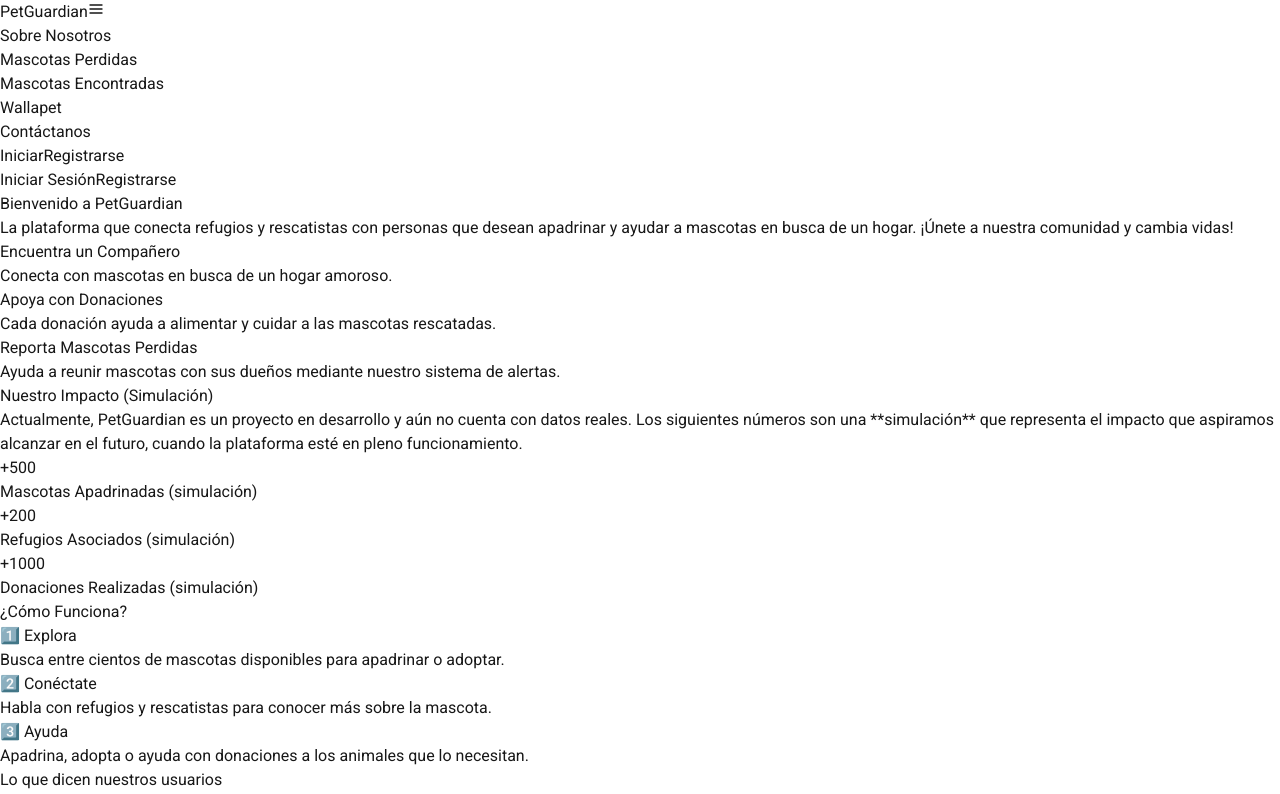
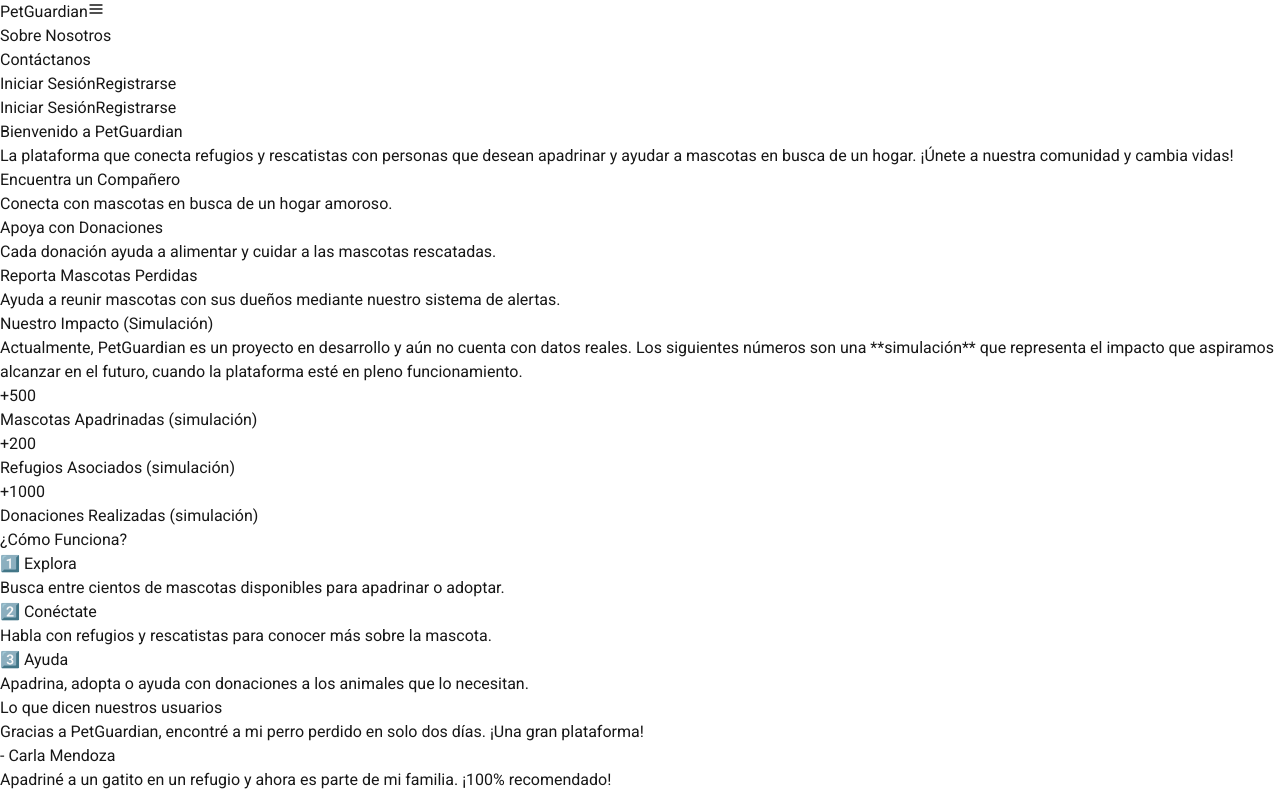
Before and after one commit to Mrec2/petguardian-frontend, a Next.js app: page / in a window 1280 px wide. Shown: the top 794 px of the page. Built offline with nearby package versions, Linux system fonts and the light colour scheme.

Commit message:
It was added Zustand to manage global context for variables and works.

```diff
--- a/package.json
+++ b/package.json
@@ -13,7 +13,8 @@
     "next": "15.1.7",
     "react": "^19.0.0",
     "react-dom": "^19.0.0",
-    "react-icons": "^5.5.0"
+    "react-icons": "^5.5.0",
+    "zustand": "^5.0.3"
   },
   "devDependencies": {
     "@eslint/eslintrc": "^3",
--- a/src/app/layout.tsx
+++ b/src/app/layout.tsx
@@ -8,6 +8,7 @@ import { useTokenLogger } from "@/hooks/useTokenLogger";
 
 export default function RootLayout({ children }: { children: React.ReactNode }) {
   useTokenLogger();
+
   return (
     <html lang="es">
       <body className={`bg-black text-white h-screen ${roboto.className} antialiased`}>
--- a/src/components/navbar.tsx
+++ b/src/components/navbar.tsx
@@ -3,9 +3,11 @@
 import { useState } from "react";
 import Link from "next/link";
 import { FiMenu, FiX } from "react-icons/fi";
+import { useAuthStore } from "@/hooks/authStore";
 
 export default function Navbar() {
   const [isOpen, setIsOpen] = useState(false);
+  const { isAuthenticated, logout } = useAuthStore();
 
   return (
     <nav className="bg-gray-900 shadow-lg fixed top-0 w-full z-20">
@@ -21,41 +23,41 @@ export default function Navbar() {
           {isOpen ? <FiX /> : <FiMenu />}
         </button>
 
+
         <ul
           className={`lg:flex space-x-6 absolute lg:static top-16 left-0 w-full bg-gray-900 lg:bg-transparent p-6 lg:p-0 ${
             isOpen ? "block" : "hidden"
           } transition-all duration-300 lg:flex-row flex-col items-center`}
         >
-          <li>
-            <Link href="/about" className="hover:text-yellow-400">
-              Sobre Nosotros
-            </Link>
+
+          <li><Link href="/about" className="hover:text-yellow-400">Sobre Nosotros</Link></li>
+          <li><Link href="/contact" className="hover:text-yellow-400">Contáctanos</Link></li>
+
+
+          {isAuthenticated && (
+            <>
+              <li><Link href="/lost-pets" className="hover:text-yellow-400">Mascotas Perdidas</Link></li>
+              <li><Link href="/found-pets" className="hover:text-yellow-400">Mascotas Encontradas</Link></li>
+              <li><Link href="/wallapet" className="hover:text-yellow-400">Wallapet</Link></li>
+            </>
+          )}
+
+
+          {isAuthenticated ? (
+            <li className="lg:hidden mt-4 w-full text-center">
+              <button
+                onClick={logout}
+                className="w-full px-6 py-2 bg-red-500 text-white font-bold rounded-md hover:bg-red-600 transition"
+              >
+                Cerrar Sesión
+              </button>
             </li>
-          <li>
-            <Link href="/lost-pets" className="hover:text-yellow-400">
-              Mascotas Perdidas
-            </Link>
-          </li>
-          <li>
-            <Link href="/found-pets" className="hover:text-yellow-400">
-              Mascotas Encontradas
-            </Link>
-          </li>
-          <li>
-            <Link href="/wallapet" className="hover:text-yellow-400">
-              Wallapet
-            </Link>
-          </li>
-          <li>
-            <Link href="/contact" className="hover:text-yellow-400">
-              Contáctanos
-            </Link>
-          </li>
+          ) : (
 
             <li className="lg:hidden mt-4 flex flex-col space-y-4 w-full text-center">
               <Link href="/login">
-              <button className="inline-flex items-center justify-center px-2 py-1 bg-gray-800 text-white rounded-md hover:bg-yellow-400 hover:text-black transition">
-                Iniciar
+                <button className="px-6 py-2 bg-gray-800 text-white rounded-md hover:bg-yellow-400 hover:text-black transition">
+                  Iniciar Sesión
                 </button>
               </Link>
               <Link href="/register">
@@ -64,11 +66,21 @@ export default function Navbar() {
                 </button>
               </Link>
             </li>
+          )}
         </ul>
 
-        <div className="hidden w-[50%] lg:flex space-x-4">
+
+        {isAuthenticated ? (
+          <button
+            onClick={logout}
+            className="hidden lg:flex px-6 py-2 bg-red-500 text-white font-bold rounded-md hover:bg-red-600 transition"
+          >
+            Cerrar Sesión
+          </button>
+        ) : (
+          <div className="hidden lg:flex space-x-4">
             <Link href="/login">
-            <button className="px-6 py-2 bg-gray-800 text-white rounded-md hover:bg-yellow-400 hover:text-black transition w-auto">
+              <button className="px-6 py-2 bg-gray-800 text-white rounded-md hover:bg-yellow-400 hover:text-black transition">
                 Iniciar Sesión
               </button>
             </Link>
@@ -78,6 +90,7 @@ export default function Navbar() {
               </button>
             </Link>
           </div>
+        )}
       </div>
     </nav>
   );
--- /dev/null
+++ b/src/hooks/authStore.ts
@@ -0,0 +1,25 @@
+import { create } from "zustand";
+
+
+interface AuthState {
+  isAuthenticated: boolean;
+  token: string | null;
+  login: (token: string) => void;
+  logout: () => void;
+}
+
+
+export const useAuthStore = create<AuthState>((set) => ({
+  isAuthenticated: false,
+  token: null,
+
+  login: (token: string) => {
+    localStorage.setItem("authToken", token);
+    set({ isAuthenticated: true, token });
+  },
+
+  logout: () => {
+    localStorage.removeItem("authToken");
+    set({ isAuthenticated: false, token: null });
+  },
+}));
```
Also changed, not shown: src/app/login/page.tsx (+7 -8 lines), src/app/lost-pets/page.tsx (+12 -4 lines), src/hooks/useAuth.ts (added, +106 -0 lines), 1 other file (tests, documents, lock files or other folders). Lines whose indentation alone changed are shown as unchanged.
